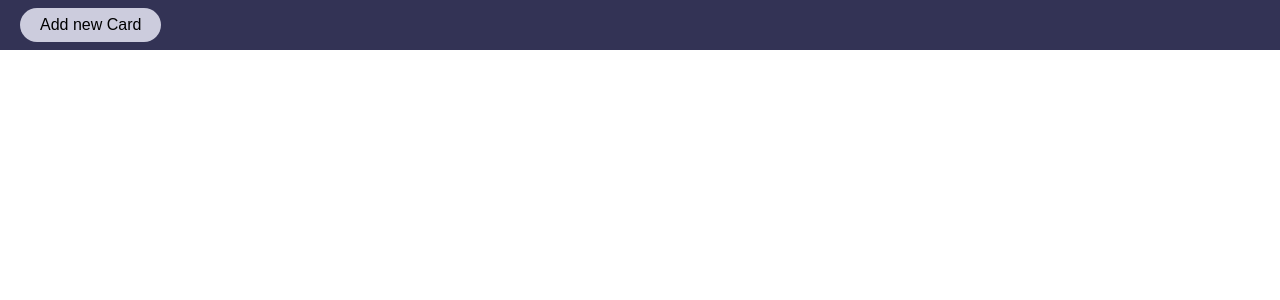
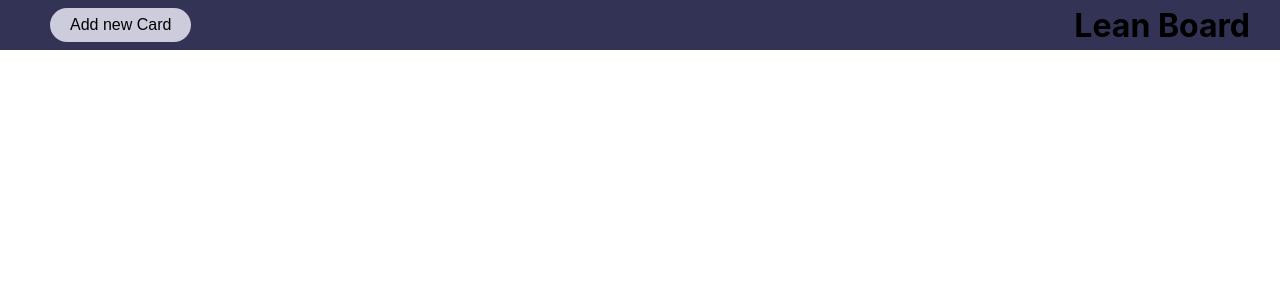
Before and after one commit to tsimvris/lean-board, a Next.js app: page / in a window 1280 px wide. Shown: the top 300 px of the page. Built offline with nearby package versions, Linux system fonts and the light colour scheme.

Commit message:
added mongoose,created model and dbconnect

```diff
--- a/Components/Layout.jsx
+++ /dev/null
@@ -1,12 +0,0 @@
-import React from "react";
-import Header from "./LayoutComponents/Header";
-const Layout = ({ children }) => {
-  return (
-    <>
-      <Header />
-      {children}
-    </>
-  );
-};
-
-export default Layout;
--- a/Components/LayoutComponents/Header.jsx
+++ b/Components/LayoutComponents/Header.jsx
@@ -8,6 +8,7 @@ export default function Header() {
       <Link href="/createCard">
         <StyledButton>Add new Card</StyledButton>
       </Link>
+      <h1>Lean Board</h1>
     </StyledHeader>
   );
 }
--- a/Components/LayoutComponents/StyledHeader.jsx
+++ b/Components/LayoutComponents/StyledHeader.jsx
@@ -7,7 +7,9 @@ const StyledHeader = styled.header`
   height: 50px;
   background: #335;
   display: flex;
-  justify-content: flex-start;
+  justify-content: space-between;
+  padding: 10px 30px;
   align-items: center;
+  flex-direction: row;
 `;
 export default StyledHeader;
--- a/next.config.js
+++ b/next.config.js
@@ -2,6 +2,6 @@
 const nextConfig = {
   reactStrictMode: true,
   swcMinify: true,
-}
+};
 
-module.exports = nextConfig
+module.exports = nextConfig;
--- a/pages/index.js
+++ b/pages/index.js
@@ -1,12 +1,12 @@
 import Head from "next/head";
-import Layout from "../Components/Layout";
+import Header from "../Components/LayoutComponents/Header";
 export default function Home() {
   return (
     <>
       <Head>
         <title>Lean Board</title>
       </Head>
-      <Layout />
+      <Header />
     </>
   );
 }
```
Also changed, not shown: DB/dbConnect.js (added, +12 -0 lines), DB/model.js (added, +11 -0 lines), pages/createCard.js (+5 -3 lines).
